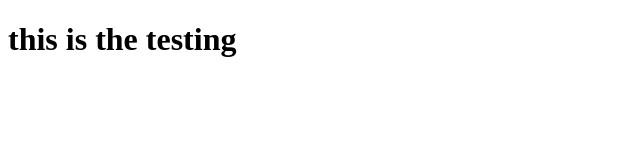
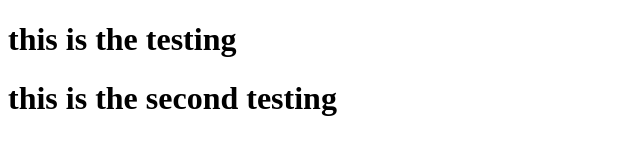
Before and after one commit to shahfayazkhan/My_Portfolio, a website: page public/index.html in a window 1280 px wide. Shown: the whole page, without its empty margins (0-640 px from the left). Drawn offline with Linux system fonts and the light colour scheme.

Commit message:
front changes

```diff
--- a/public/index.html
+++ b/public/index.html
@@ -8,5 +8,6 @@
 </head>
 <body>
     <h1>this is the testing</h1>
+    <h1>this is the second testing</h1>
 </body>
 </html>
```
